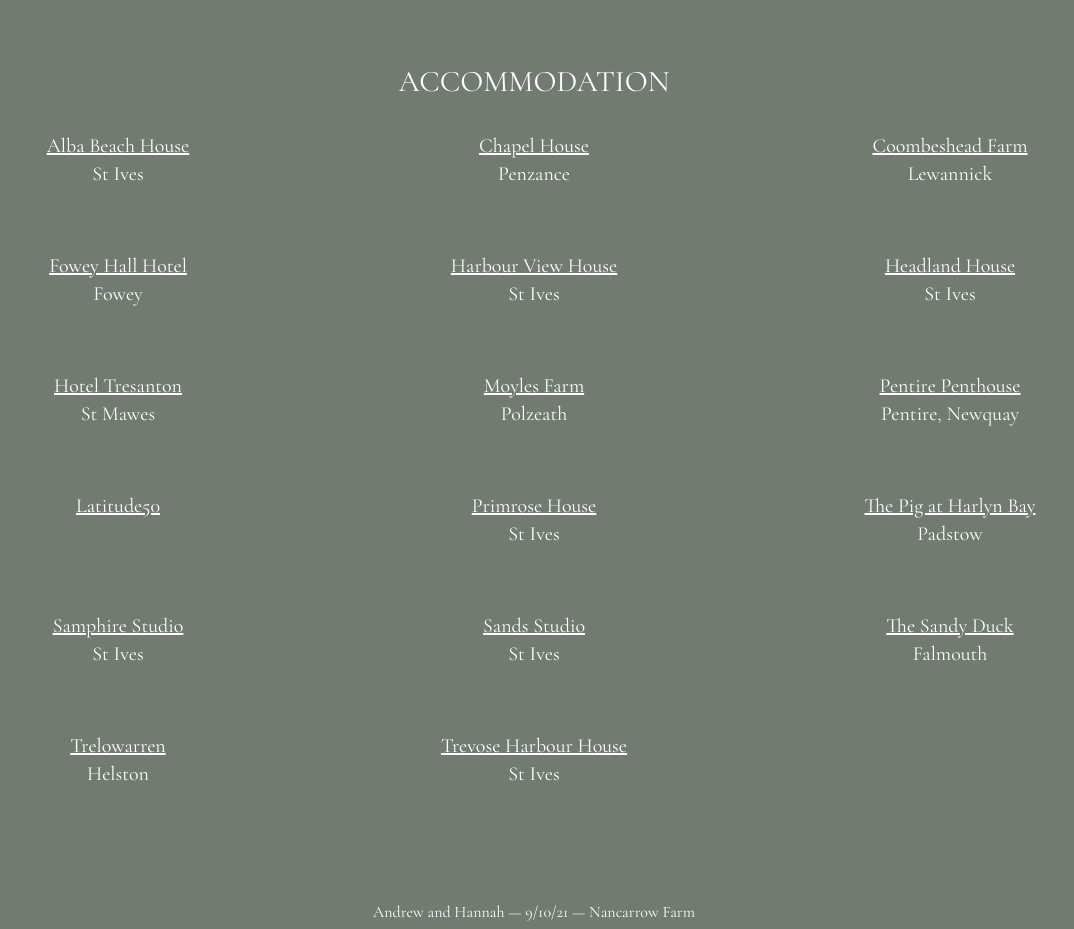
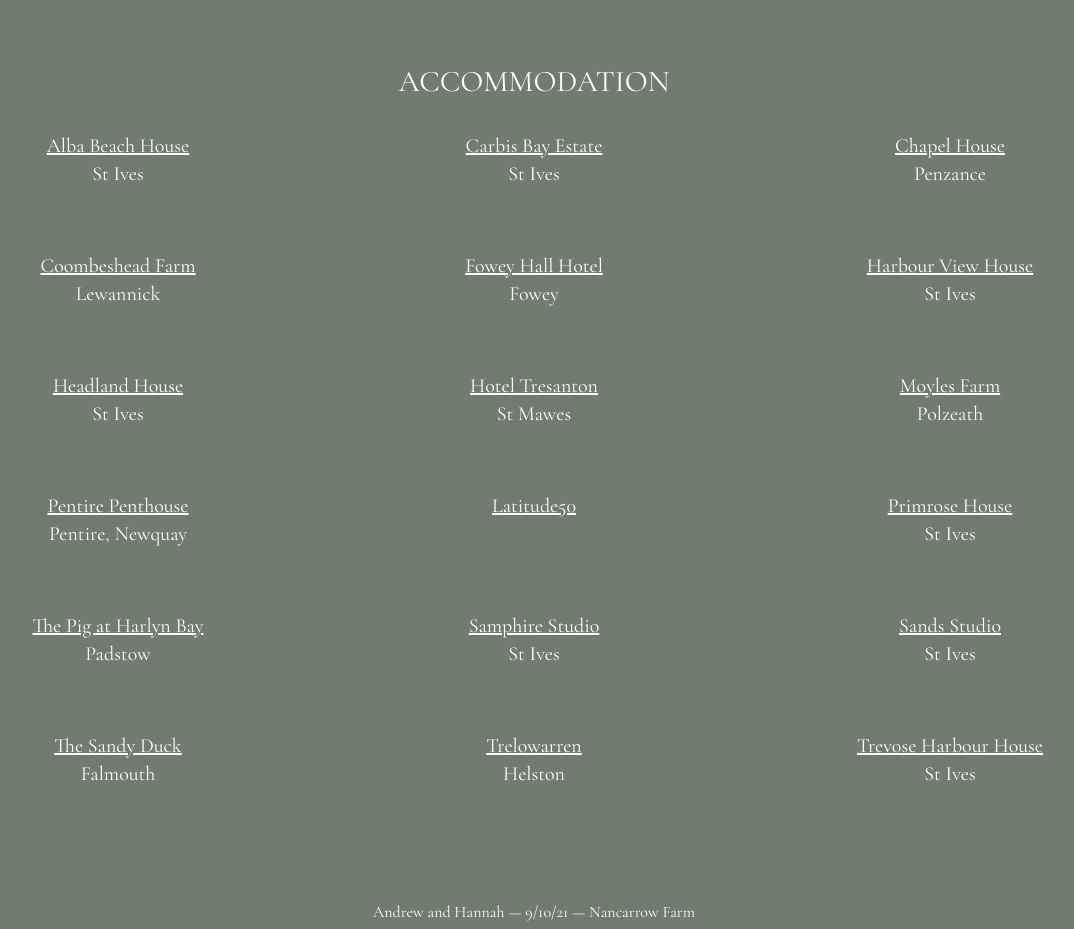
Before and after one commit to andrewgarner/wedding, a Next.js app: page /travel-and-stay in a window 1280 px wide. Shown: the part 6260-7189 px from the top of the page, without its empty margins (106-1180 px from the left). Built offline with nearby package versions, Linux system fonts and the light colour scheme.

Commit message:
Add Carbis Bay Estate hotel

```diff
--- a/pages/travel-and-stay.tsx
+++ b/pages/travel-and-stay.tsx
@@ -837,6 +837,13 @@
           St Ives
         </Text>
         <Text tag="li">
+          <Link href="https://www.carbisbayhotel.co.uk/" passHref>
+            <a>Carbis Bay Estate</a>
+          </Link>
+          <br />
+          St Ives
+        </Text>
+        <Text tag="li">
           <Link href="https://www.chapelhousepz.co.uk/" passHref>
             <a>Chapel House</a>
           </Link>
```
